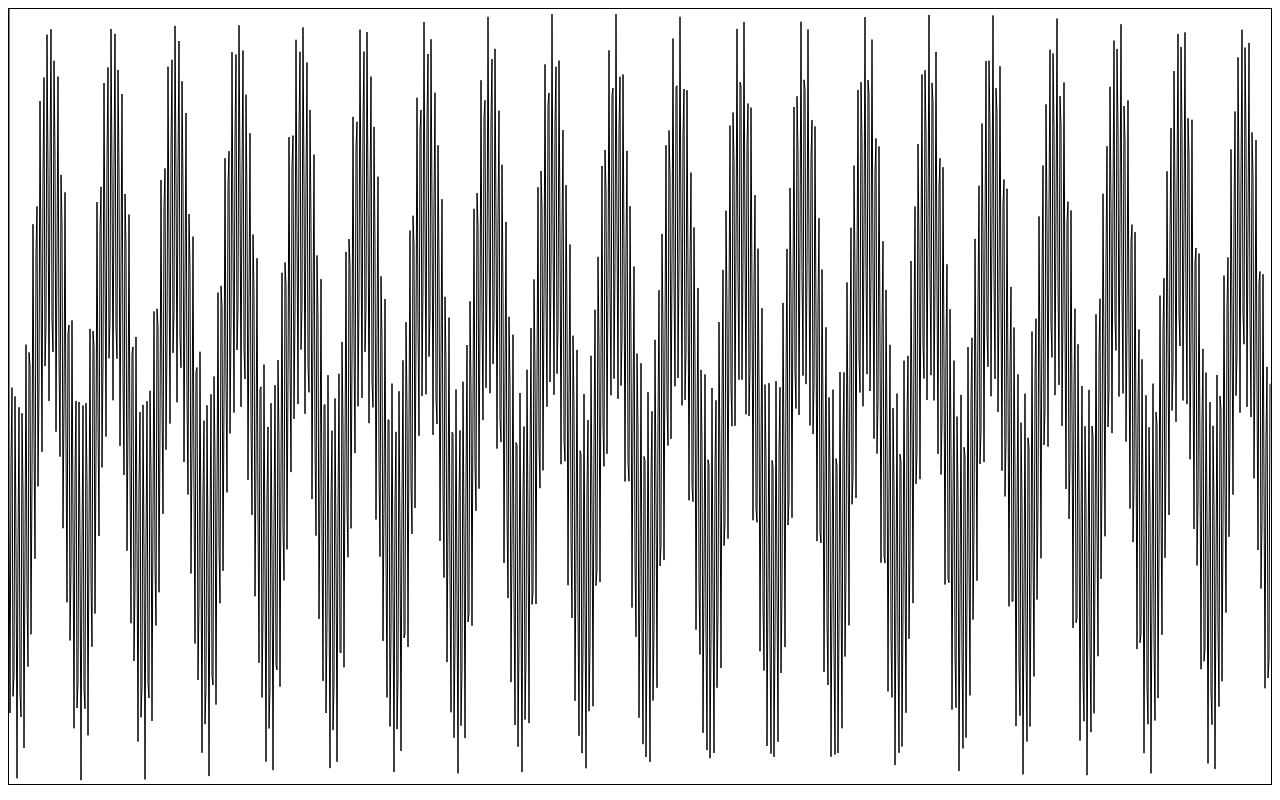
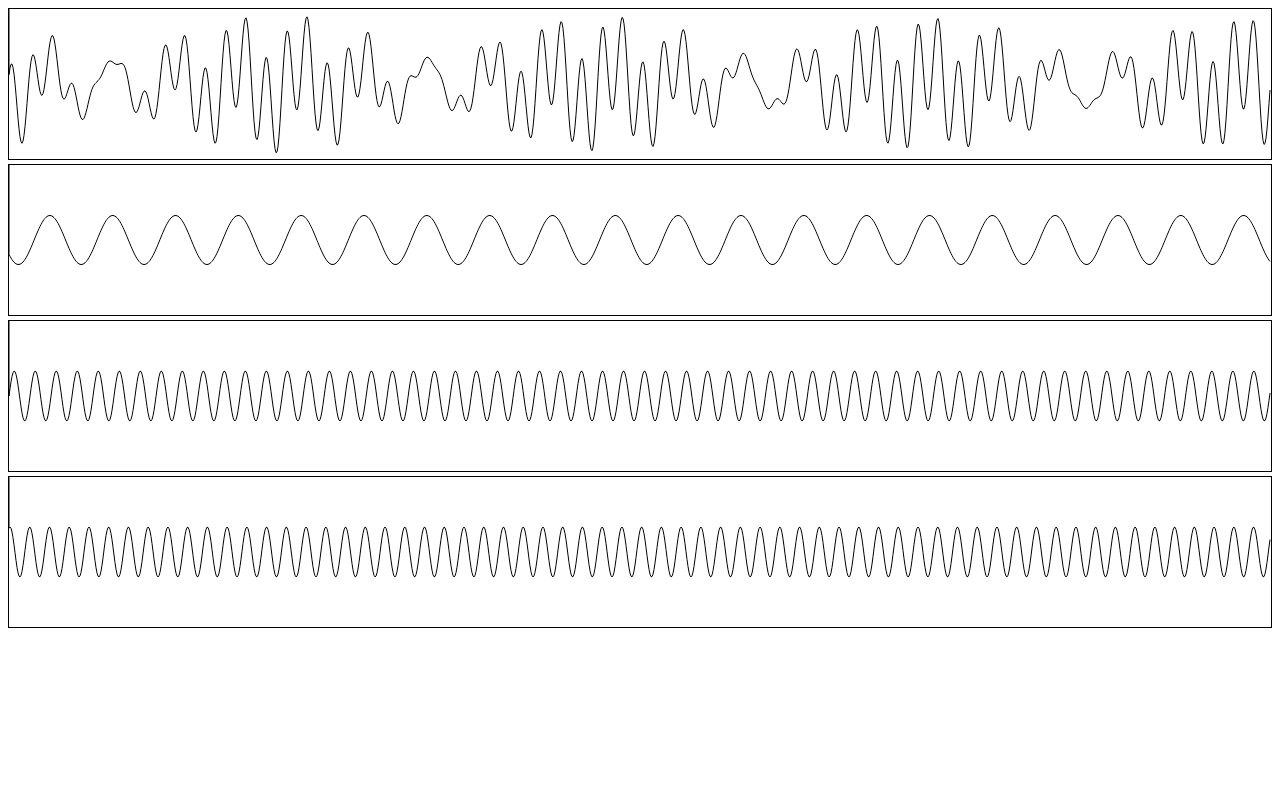
Before and after one commit to Nircek/fourier-transform, a plain HTML site: page index.html in a window 1280 px wide. Drawn offline with Linux system fonts and the light colour scheme.

Commit message:
More canvases

```diff
--- a/index.html
+++ b/index.html
@@ -9,13 +9,18 @@
 </head>
 
 <body>
-    <canvas id="canvas" style="border: 1px solid black;"></canvas>
+    <!--<canvas class="canvas-draw" style="border: 1px solid black;"></canvas>-->
+    <canvas class="canvas-sum" style="border: 1px solid black;"></canvas>
+    <canvas class="canvas-part" style="border: 1px solid black;"></canvas>
+    <canvas class="canvas-part" style="border: 1px solid black;"></canvas>
+    <canvas class="canvas-part" style="border: 1px solid black;"></canvas>
     <script>
-        var c = /** @type {HTMLCanvasElement} */ (document.getElementById("canvas"));
+        var ss = /** @type {HTMLCanvasElement} */ (document.getElementsByClassName("canvas-sum"));
+        var cs = /** @type {HTMLCanvasElement} */ (document.getElementsByClassName("canvas-part"));
         var rate, max;
         function init() {
             rate = window.innerWidth - 18;
-            max = window.innerHeight - 25;
+            max = (window.innerHeight / 5 - 10);
         }
         var sin = (f, a, s = 0) => Array.from(Array(rate), (_, i) => a * Math.sin(s * 2 * Math.PI + i * f));
         HTMLCanvasElement.prototype.render = function (x = []) {
@@ -30,12 +35,19 @@
         }
         Array.prototype.add = function (x) { return this.map((e, i) => e + x[i]) };
         function animate() {
-            c.render(sin(.1, .5 * Math.sin(Date.now() / 1e3), Date.now() / 1e4).add(sin(.001 * Date.now(), .5, Date.now() / 5)));
+            let a = sin(.1, .333 * Math.sin(Date.now() / 1e3), Date.now() / 1e4)
+            let b = sin(.2 + .1 * Math.sin(Date.now() / 1e4), .333, Date.now() / 1e3);
+            let c = sin(1 / Math.PI, .333, Date.now() / 5e3);
+            let s = a.add(b).add(c);
+            ss[0].render(s);
+            cs[0].render(a);
+            cs[1].render(b);
+            cs[2].render(c);
             requestAnimationFrame(animate);
         }
         window.addEventListener('load', init);
         window.addEventListener('resize', init);
-        animate();
+        for (let c of cs) animate(c);
     </script>
 </body>
 
```
